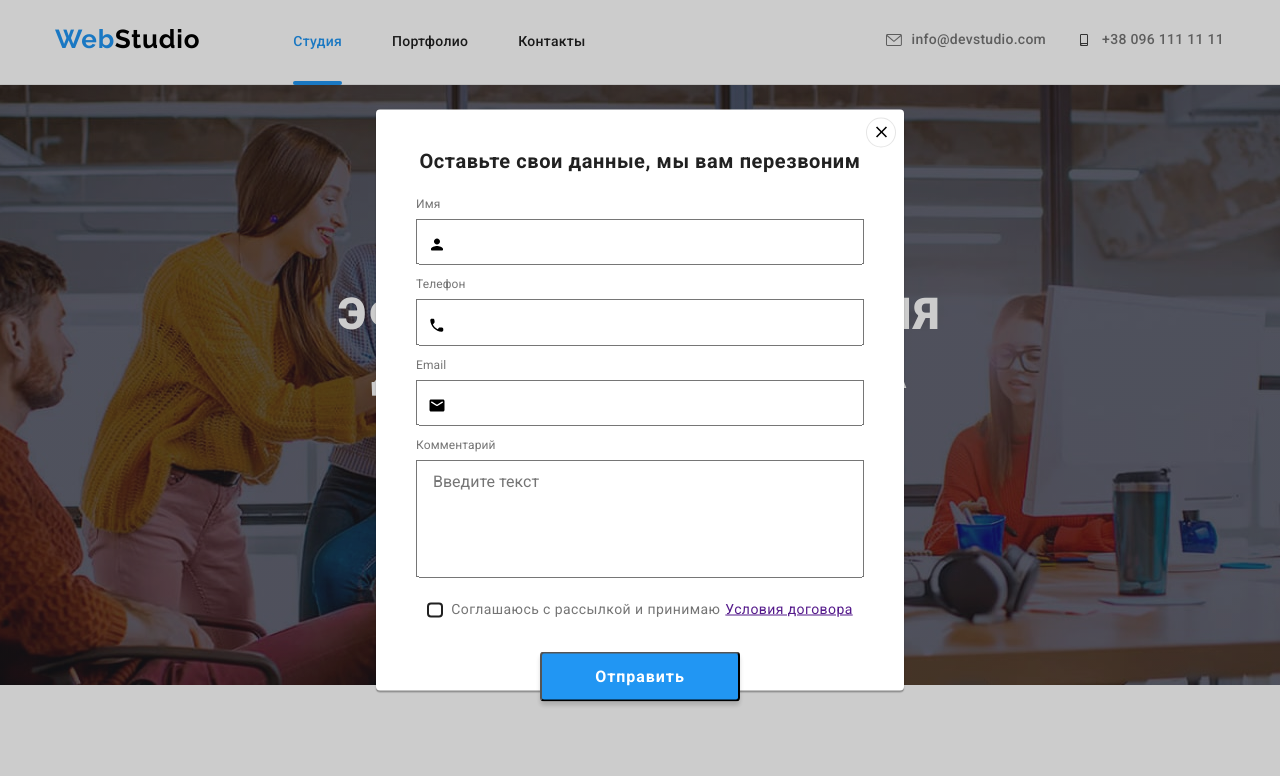
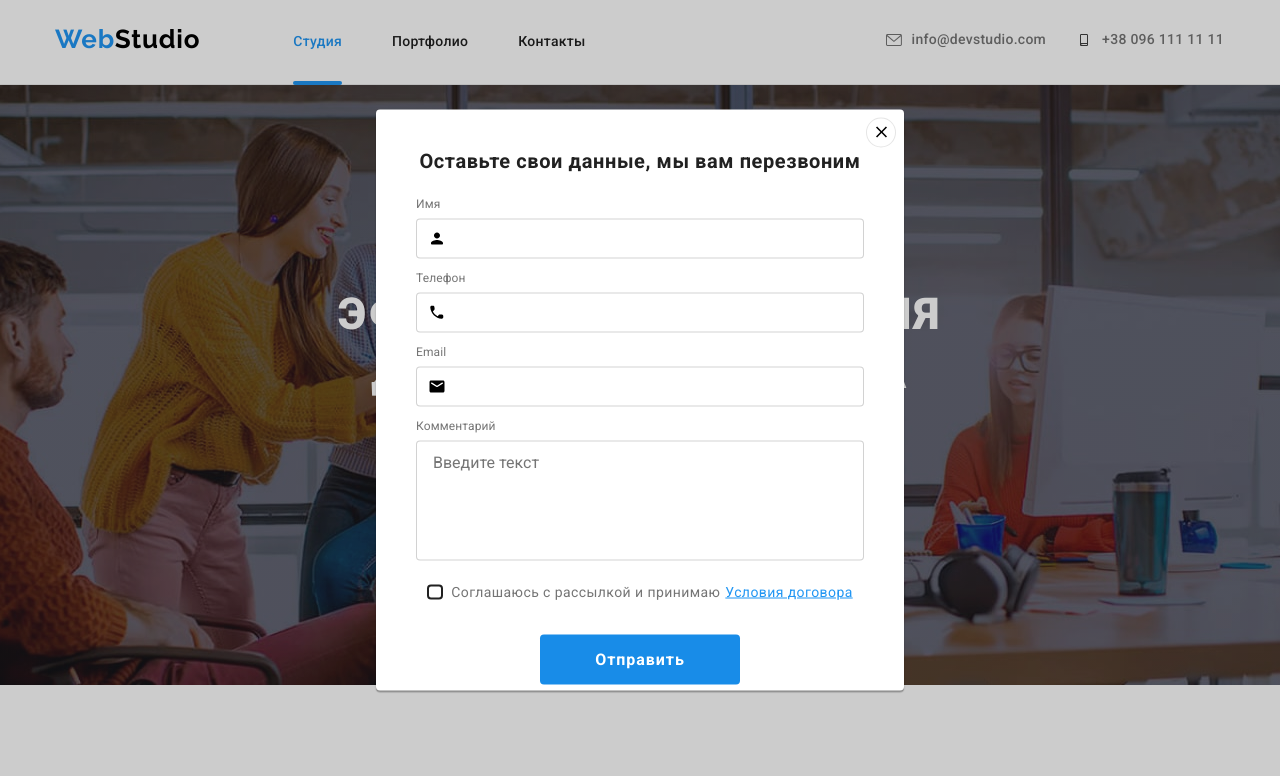
Before and after one commit to ArbakovMaxim/goit-markup-hw-06, a plain HTML site: page index.html in a window 1280 px wide. Both pictures are taken after a click on the button "Заказать услугу". Shown: the top 776 px of the page. Drawn offline with nearby package versions, Linux system fonts and the light colour scheme.

Commit message:
DZ 6 final 1.2

```diff
--- a/css/styles.css
+++ b/css/styles.css
@@ -650,8 +650,21 @@ ul[class] {
   width: 358px;
   height: 50px;
   margin-right: 10px;
-background-color: #2F303A;
+  padding-left: 16px;
+  background-color: #2F303A;
+
+  border: 1px solid rgba(255, 255, 255, 0.3);
+  box-sizing: border-box;
+  filter: drop-shadow(0px 4px 4px rgba(0, 0, 0, 0.15));
+  border-radius: 4px;
+
+  font-weight: 700;
+  font-size: 14px;
+  line-height: 1.14;
+  letter-spacing: 0.03em;
+  color: var(--color-white);
 }
+
 
 .footer-button{
   position: relative;
@@ -916,17 +929,23 @@ background-color: #2F303A;
 
 
 .form-textarea{
+  height:120px ;
   padding: 12px 16px;
   resize: none;
   cursor: pointer;
+  border: 1px solid rgba(33, 33, 33, 0.2);
+  border-radius: 4px;
   transition: border 250ms cubic-bezier(0.4, 0, 0.2, 1);
 }
 
 
 .form-input{
+  height: 40px;
   padding-top: 12px;
   padding-bottom: 12px;
   padding-left: 42px;
+  border: 1px solid rgba(33, 33, 33, 0.2);
+  border-radius: 4px;
   cursor: pointer;
   transition: border 250ms cubic-bezier(0.4, 0, 0.2, 1);
 }
@@ -990,8 +1009,9 @@ color: #757575;
   letter-spacing: 0.06em;
   color: var(--color-white);
 
-  background: #2196F3;
-  box-shadow: 0px 4px 4px rgba(0, 0, 0, 0.15);
+
+  background: #188CE8;
+  border: 0;
   border-radius: 4px;
 }
 
@@ -1022,4 +1042,10 @@ color: #757575;
 
 .agreement{
   padding-left: 5px;
+  font-size: 14px;
+  line-height: 1.71;
+  letter-spacing: 0.03em;
+  text-decoration-line: underline;
+
+  color: #2196F3;
 }
--- a/index.html
+++ b/index.html
@@ -632,7 +632,7 @@
       <li>
         <label class="form-label">
           <p class="label-text">Комментарий</p>
-          <textarea type="text" placeholder="Введите текст" class="form-textarea" name="feedback" rows="5"></textarea>
+          <textarea type="text" placeholder="Введите текст" class="form-textarea" name="feedback" ></textarea>
         </label>
       </li>
       </ul>
```
